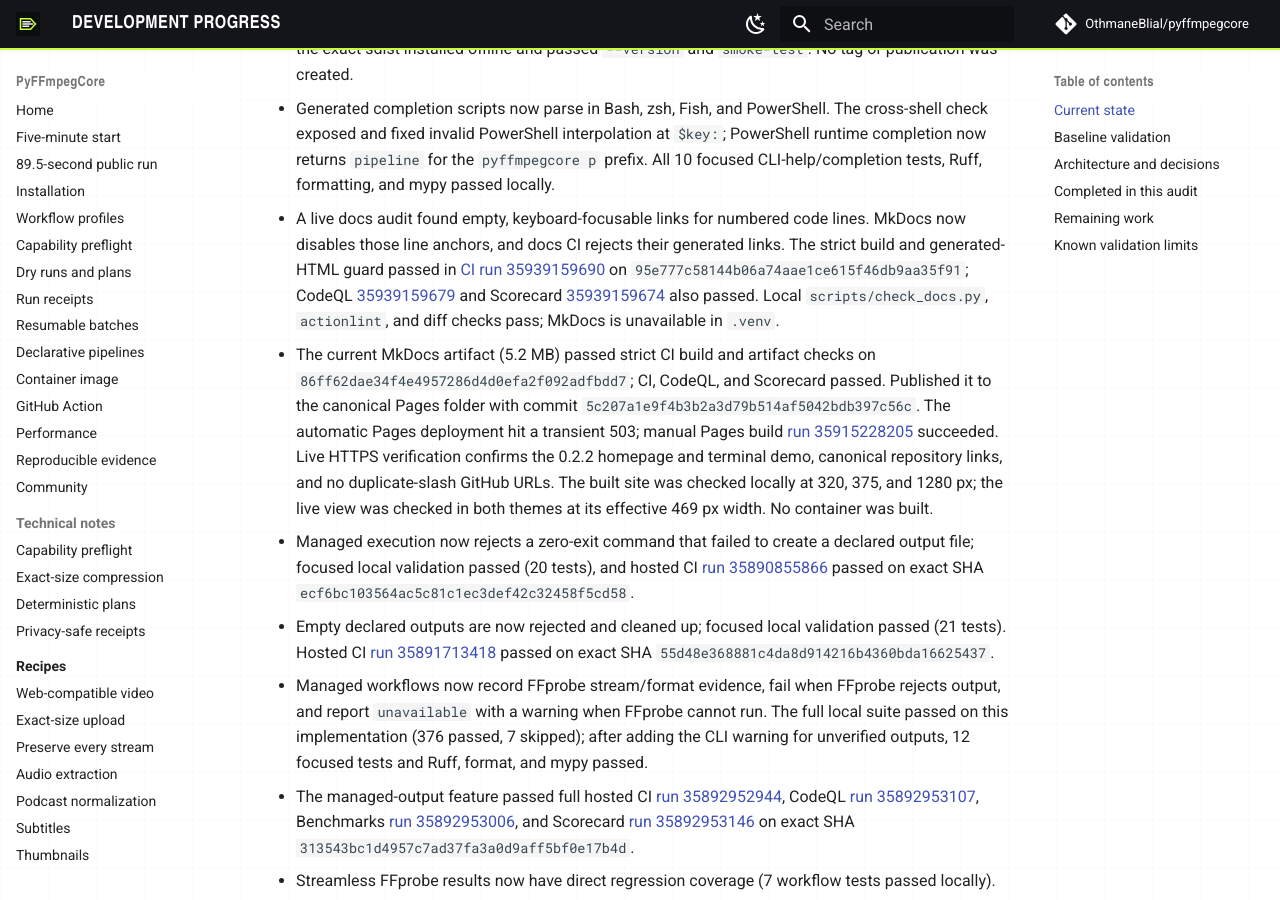
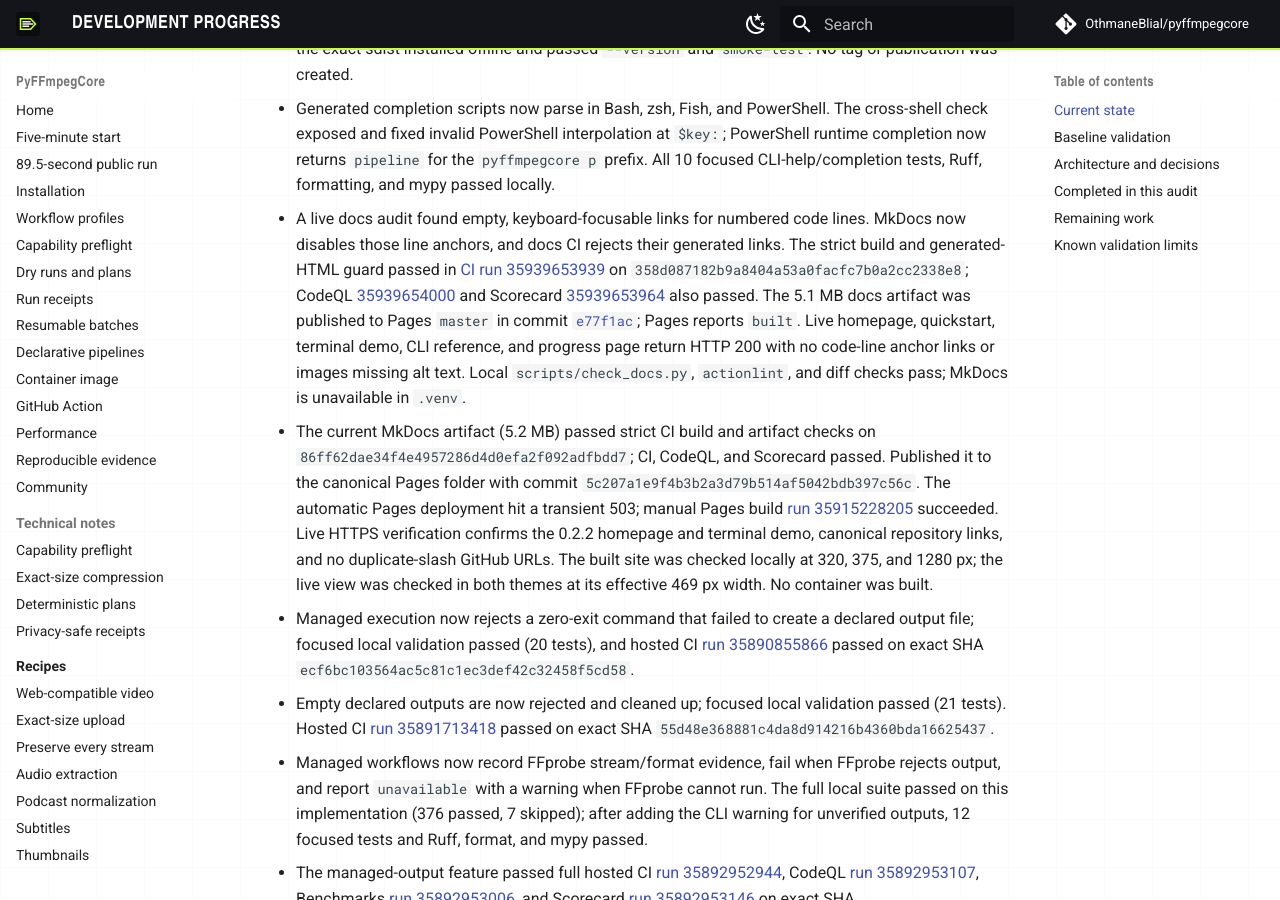
Before and after one commit to OthmaneBlial/pyffmpegcore, an MkDocs documentation site: the page built from docs/PROGRESS.md, in a window 1280 px wide and 900 px high, scrolled down 3887 px. Built offline with MkDocs 1.6.1 and Material for MkDocs 9.7.7, drawn with Linux system fonts in a browser that asks for light colours; comment, search, counter and statistics services are not loaded; some of the changed text lies outside the part shown.

Commit message:
docs: record published accessibility fix

```diff
--- a/docs/PROGRESS.md
+++ b/docs/PROGRESS.md
@@ -39,7 +39,7 @@
 - The exact `0.3.0` wheel and sdist from CI [35934789814](https://github.com/OthmaneBlial/pyffmpegcore/actions/runs/35934789814) were verified by checksum. The 94,684-byte wheel hash is `1ffc1e076f3490d5538c301e2393622d29401bac950ecece920018eb8d7d3f9c`; the 312,862-byte sdist hash is `89ce9bf3ad1ec9c06a7af8b4d21b8903af25c3511940e81e77667af3646307df`. The exact wheel passed clean pip, pipx 1.17.6, and `uv tool` 0.12.18 installs plus `--version`, `doctor`, and `smoke-test` on macOS arm64/Python 3.14.6/FFmpeg 9.0.1. No tag, signature, attestation, or publication was created.
 - Commit `ba6b3e8` makes release artifacts reproducible by setting `SOURCE_DATE_EPOCH` and normalizing sdist tar/gzip metadata. Eight focused tests, Ruff, formatting, and mypy passed. On exact SHA `ba6b3e880765316bff2641d3228c5a6dcf83c7f4`, full CI [35936709716](https://github.com/OthmaneBlial/pyffmpegcore/actions/runs/35936709716), CodeQL [35936709753](https://github.com/OthmaneBlial/pyffmpegcore/actions/runs/35936709753), and Scorecard [35936709726](https://github.com/OthmaneBlial/pyffmpegcore/actions/runs/35936709726) passed. The CI wheel is 94,684 bytes, SHA-256 `5d1ac7e20d7bb3e95167cba7d2944dd014b6933ebc625804113fab94d3c19471`; the sdist is 305,576 bytes, SHA-256 `7741e20ea2669cfd1be83153cacadf1e287e2fae4330e9e144c4cad22e33082c`. A clean worktree rebuild matched both CI artifacts byte-for-byte; two extracted-source rebuilds with different mtimes also matched each other. The exact wheel passed local pip install, `doctor`, and `smoke-test`; the exact sdist installed offline and passed `--version` and `smoke-test`. No tag or publication was created.
 - Generated completion scripts now parse in Bash, zsh, Fish, and PowerShell. The cross-shell check exposed and fixed invalid PowerShell interpolation at `$key:`; PowerShell runtime completion now returns `pipeline` for the `pyffmpegcore p` prefix. All 10 focused CLI-help/completion tests, Ruff, formatting, and mypy passed locally.
-- A live docs audit found empty, keyboard-focusable links for numbered code lines. MkDocs now disables those line anchors, and docs CI rejects their generated links. The strict build and generated-HTML guard passed in [CI run 35939159690](https://github.com/OthmaneBlial/pyffmpegcore/actions/runs/35939159690) on `95e777c58144b06a74aae1ce615f46db9aa35f91`; CodeQL [35939159679](https://github.com/OthmaneBlial/pyffmpegcore/actions/runs/35939159679) and Scorecard [35939159674](https://github.com/OthmaneBlial/pyffmpegcore/actions/runs/35939159674) also passed. Local `scripts/check_docs.py`, `actionlint`, and diff checks pass; MkDocs is unavailable in `.venv`.
+- A live docs audit found empty, keyboard-focusable links for numbered code lines. MkDocs now disables those line anchors, and docs CI rejects their generated links. The strict build and generated-HTML guard passed in [CI run 35939653939](https://github.com/OthmaneBlial/pyffmpegcore/actions/runs/35939653939) on `358d087182b9a8404a53a0facfc7b0a2cc2338e8`; CodeQL [35939654000](https://github.com/OthmaneBlial/pyffmpegcore/actions/runs/35939654000) and Scorecard [35939653964](https://github.com/OthmaneBlial/pyffmpegcore/actions/runs/35939653964) also passed. The 5.1 MB docs artifact was published to Pages `master` in commit [`e77f1ac`](https://github.com/OthmaneBlial/OthmaneBlial.github.io/commit/e77f1ac3c25f972c10456a9a527dbda7972d7293); Pages reports `built`. Live homepage, quickstart, terminal demo, CLI reference, and progress page return HTTP 200 with no code-line anchor links or images missing alt text. Local `scripts/check_docs.py`, `actionlint`, and diff checks pass; MkDocs is unavailable in `.venv`.
 - The current MkDocs artifact (5.2 MB) passed strict CI build and artifact checks on `86ff62dae34f4e4957286d4d0efa2f092adfbdd7`; CI, CodeQL, and Scorecard passed. Published it to the canonical Pages folder with commit `5c207a1e9f4b3b2a3d79b514af5042bdb397c56c`. The automatic Pages deployment hit a transient 503; manual Pages build [run 35915228205](https://github.com/OthmaneBlial/OthmaneBlial.github.io/actions/runs/35915228205) succeeded. Live HTTPS verification confirms the 0.2.2 homepage and terminal demo, canonical repository links, and no duplicate-slash GitHub URLs. The built site was checked locally at 320, 375, and 1280 px; the live view was checked in both themes at its effective 469 px width. No container was built.
 - Managed execution now rejects a zero-exit command that failed to create a declared output file; focused local validation passed (20 tests), and hosted CI [run 35890855866](https://github.com/OthmaneBlial/pyffmpegcore/actions/runs/35890855866) passed on exact SHA `ecf6bc103564ac5c81c1ec3def42c32458f5cd58`.
 - Empty declared outputs are now rejected and cleaned up; focused local validation passed (21 tests). Hosted CI [run 35891713418](https://github.com/OthmaneBlial/pyffmpegcore/actions/runs/35891713418) passed on exact SHA `55d48e368881c4da8d914216b4360bda16625437`.
@@ -124,5 +124,5 @@
 - This local baseline covers one macOS/Python/FFmpeg combination. Cross-platform claims rely on the linked CI matrix, not this run.
 - FFprobe verification confirms readable container metadata and profile-level stream/codec contracts when available; it does not decode every packet or frame.
 - Seven local tests skipped because optional media capabilities or fixtures were unavailable; pytest reported each skip.
-- The local strict MkDocs build remains unverified because MkDocs is not installed here; hosted documentation contract [35911781363](https://github.com/OthmaneBlial/pyffmpegcore/actions/runs/35911781363) passed on the current feature SHA.
+- The local strict MkDocs build remains unverified because MkDocs is not installed here; hosted documentation contract [35939653939](https://github.com/OthmaneBlial/pyffmpegcore/actions/runs/35939653939) passed on `358d087182b9a8404a53a0facfc7b0a2cc2338e8`.
 - No new public package, container, or release was published during this audit.
```
Also changed, not shown: ROADMAP.md (+11 -0 lines).
